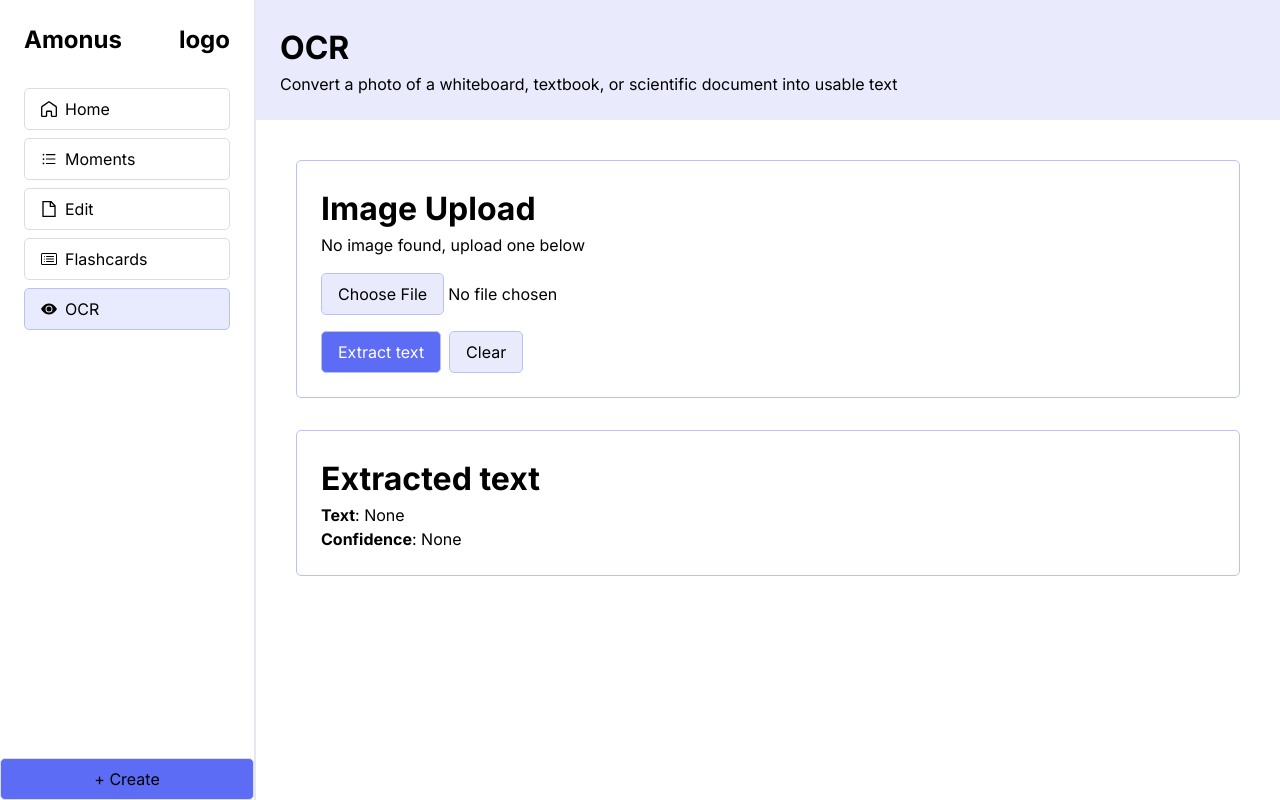
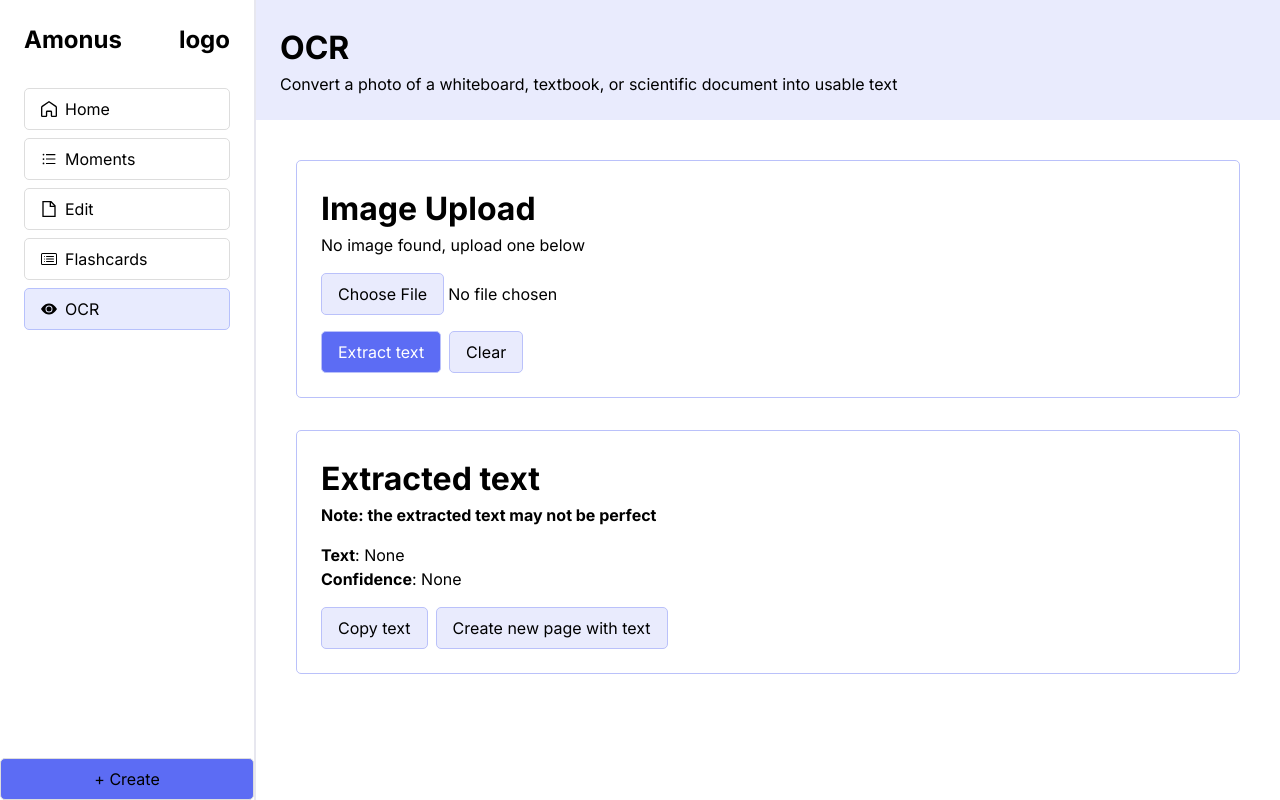
Before and after one commit to Yourself1011/memento, a React (Vite) app in the folder client/: page /ocr in a window 1280 px wide. Built offline with nearby package versions, Linux system fonts and the light colour scheme.

Commit message:
feat(ocr): allow option to copy text

```diff
--- a/client/src/components/MomentList/MomentList.tsx
+++ b/client/src/components/MomentList/MomentList.tsx
@@ -7,19 +7,19 @@ const MomentList = ({className=''}) => {
 
   return (
     <div className={`pages-container ${className}`}>
-      <div>
+      <div style={{display: moments ? "flex" : "none"}}>
         <p>Name</p>
         <p>Date Created</p>
       </div>
       {
-        moments.map((value:Moment, index:number) => {
+        moments ? moments.map((value:Moment, index:number) => {
           return (
             <div>
               <Link to={`/edit/${index}`}>{value.name}</Link>
               <p>{value.createdDate}</p>
             </div>
           )
-        })
+        }) : <p>No moments found</p>
       }
     </div>
 )
--- a/client/src/pages/OCR/OCR.tsx
+++ b/client/src/pages/OCR/OCR.tsx
@@ -44,9 +44,14 @@ const OCR = () => {
         </div>
         <div className='container mt-8'>
           <h1>Extracted text</h1>
-          <div>
+          <p className='font-bold'>Note: the extracted text may not be perfect</p>
+          <div className='mt-4'>
             <p><span className='font-bold'>Text</span>: {text ? text : "None"} </p>
             <p><span className='font-bold'>Confidence</span>: {confidence ? confidence : "None"}</p>
+          </div>
+          <div className='flex gap-2 mt-4'>
+            <button className={imagePath ? "" : "no"} onClick={() => {navigator.clipboard.writeText(text || "")}}>Copy text</button>
+            <button className={imagePath ? "" : "no"}>Create new page with text</button>
           </div>
         </div>
       </div>
```
